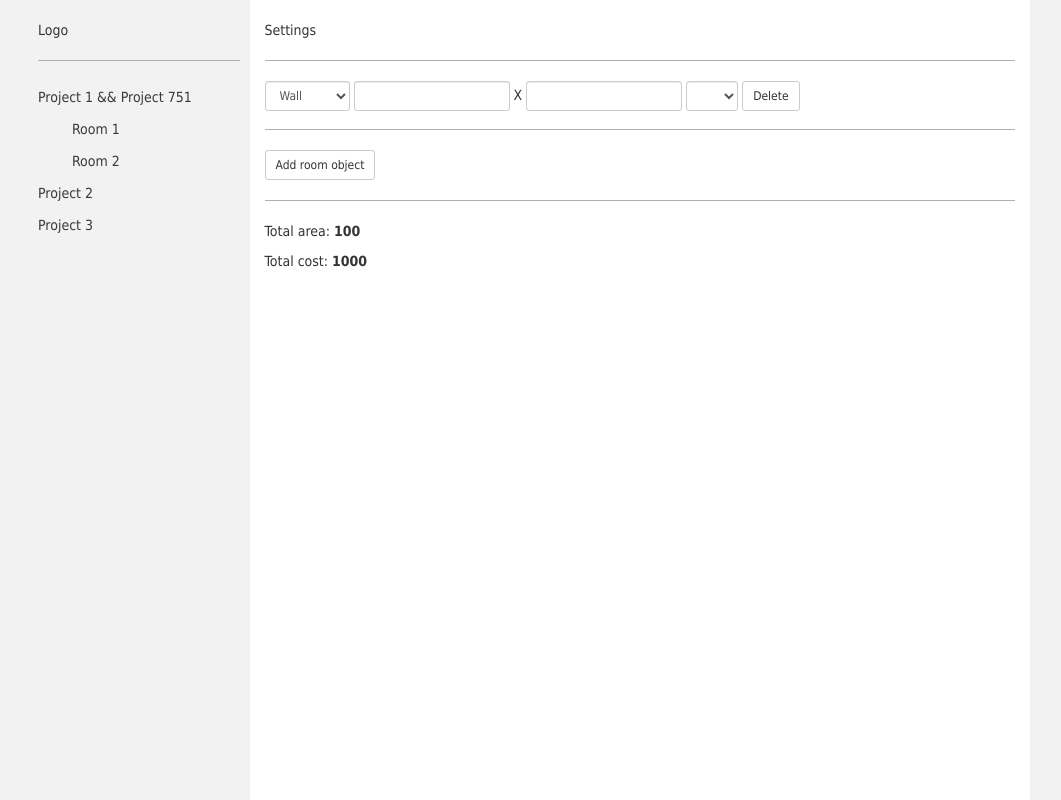
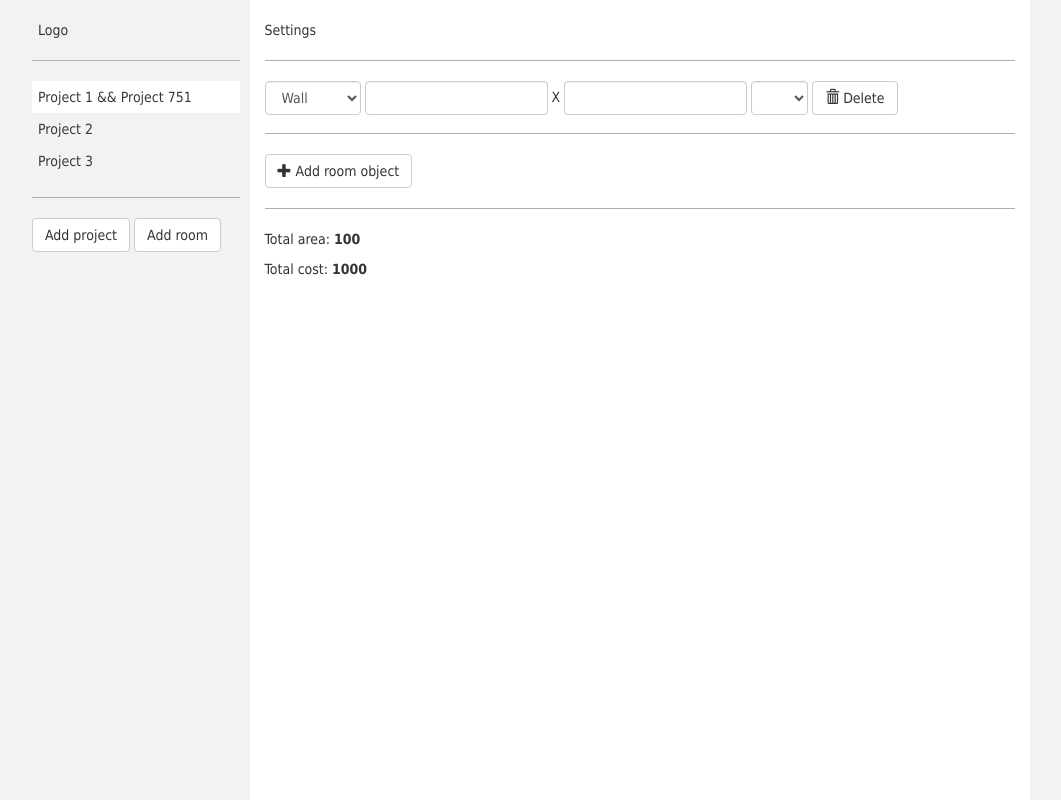
Before and after one commit to ManGregory/smeta, a Flask app: page / in a window 1280 px wide. Shown: the whole page, without its empty margins (98-1159 px from the left). Run offline with Flask 2, Linux system fonts and the light colour scheme; some libraries are stand-ins or nearby versions.

Commit message:
add functions for adding project and room

```diff
--- a/static/css/style.css
+++ b/static/css/style.css
@@ -12,6 +12,7 @@
 .col-md-3, .col-md-8 {
   min-height: 100%;
   height: 100%;
+  padding-bottom: 20px;
 }
 
 .logo, .settings {
@@ -24,7 +25,6 @@
 
 .col-md-3 hr {
   border-color: #AFAFAF;
-  margin-left: 66px;
 }
 
 .col-md-3 {
@@ -51,12 +51,20 @@
   list-style: none;
 }
 
+.project-side {
+  padding-left: 60px;
+}
+
 .project-list {
-  margin-left: 60px;
+  /*margin-left: 60px;*/
 }
 
 .project-list li {
   margin-bottom: 0px;
+}
+
+.project-list a.selected {
+  background-color: #fff;
 }
 
 .project-list li ul li a {
--- a/templates/index.html
+++ b/templates/index.html
@@ -30,17 +30,18 @@
           <div class="logo">
             <p>Logo</p>
           </div>
-          <hr>
+          <div class="project-side">
+            <hr />
             <ul class="project-list">
-            <li><a href="#">Project 1 && Project 751</a>
-              <ul class="project-list-sub">
-                <li><a href="#">Room 1</a></li>
-                <li><a href="#">Room 2</a></li>
-              </ul>
+              <li><a href="#"  class="selected">Project 1 && Project 751</a>
               </li>
               <li><a href="#">Project 2</a></li>
               <li><a href="#">Project 3</a></li>
             </ul>
+            <hr />
+            <a class="btn btn-default btn-md" id="addProject">Add project</a>
+            <button class="btn btn-default btn-md" id="addRoom">Add room</button>
+          </div>
         </div>
 
         <div class="col-md-8">
@@ -51,33 +52,33 @@
           <ul id="room-objects">
             <li class="room-object">
               <form class="form-inline">
-                <select name="" id="" class="form-control input-sm">
+                <select name="" id="" class="form-control input-md">
                   <option value="">Wall</option>
                   <option value="">Window</option>
                   <option value="">Door</option>
                 </select>
-                <input type="number" id="objWidth" class="form-control input-sm" min="0" step="0.01"/>
+                <input type="number" id="objWidth" class="form-control input-md" min="0" step="0.01"/>
                 <label for="objHeight"/>X</label>
-                <input type="number" id="objHeight" class="form-control input-sm" min="0" step="0.01"/>
-                <select name="" id="" class="form-control input-sm">
+                <input type="number" id="objHeight" class="form-control input-md" min="0" step="0.01"/>
+                <select name="" id="" class="form-control input-md">
                   <option value=""></option>
                   <option value="">+</option>
                   <option value="">-</option>
                 </select>
-                <button type="button" class="btn btn-default btn-sm delete-room-object">Delete</button>
+                <button type="button" class="btn btn-default btn-md delete-room-object"><span class="glyphicon glyphicon-trash"></span> Delete</button>
               </form>
             </li>
           </ul>
-          <hr style="margin-top: 12px;">
+          <hr style="margin-top: 12px;" />
           <form action="" class="form-inline">
-            <button type="button" class="btn btn-default btn-sm" id="addNewRoomObject">
+            <button type="button" class="btn btn-default btn-md" id="addNewRoomObject"><span class="glyphicon glyphicon-plus"></span>
              Add room object</button>
           </form>
-          <hr>
-          <d>
+          <hr />
+          <div>
             <p>Total area: <b>100</b></p>
             <p>Total cost: <b>1000</b></p>
-          </d>
+          </div>
         </div>
       </div><!-- /.row -->
 
@@ -93,7 +94,20 @@
 
         $(document).on('click','button.delete-room-object',function(){
           $(this).parents(".room-object").remove();
-        })
+        });
+        $(document).on('click', '#addProject', function(){
+          $(".project-list").
+            append('<li><a href="#">Project 2</a></li>');
+        });
+        $(document).on('click', '#addRoom', function(){
+          var subProjectList = $(".project-list a.selected");
+          var ul = subProjectList.next();
+          if (ul.attr("class") !== undefined){
+            ul.append('<li><a href="#">Room</a></li>');
+          } else {
+            subProjectList.after('<ul class="project-list-sub"><li><a href="#">Room</a></li></ul>');
+          }
+        });
     </script>
   </body>
 </html>
```
Lines whose indentation alone changed are shown as unchanged.
